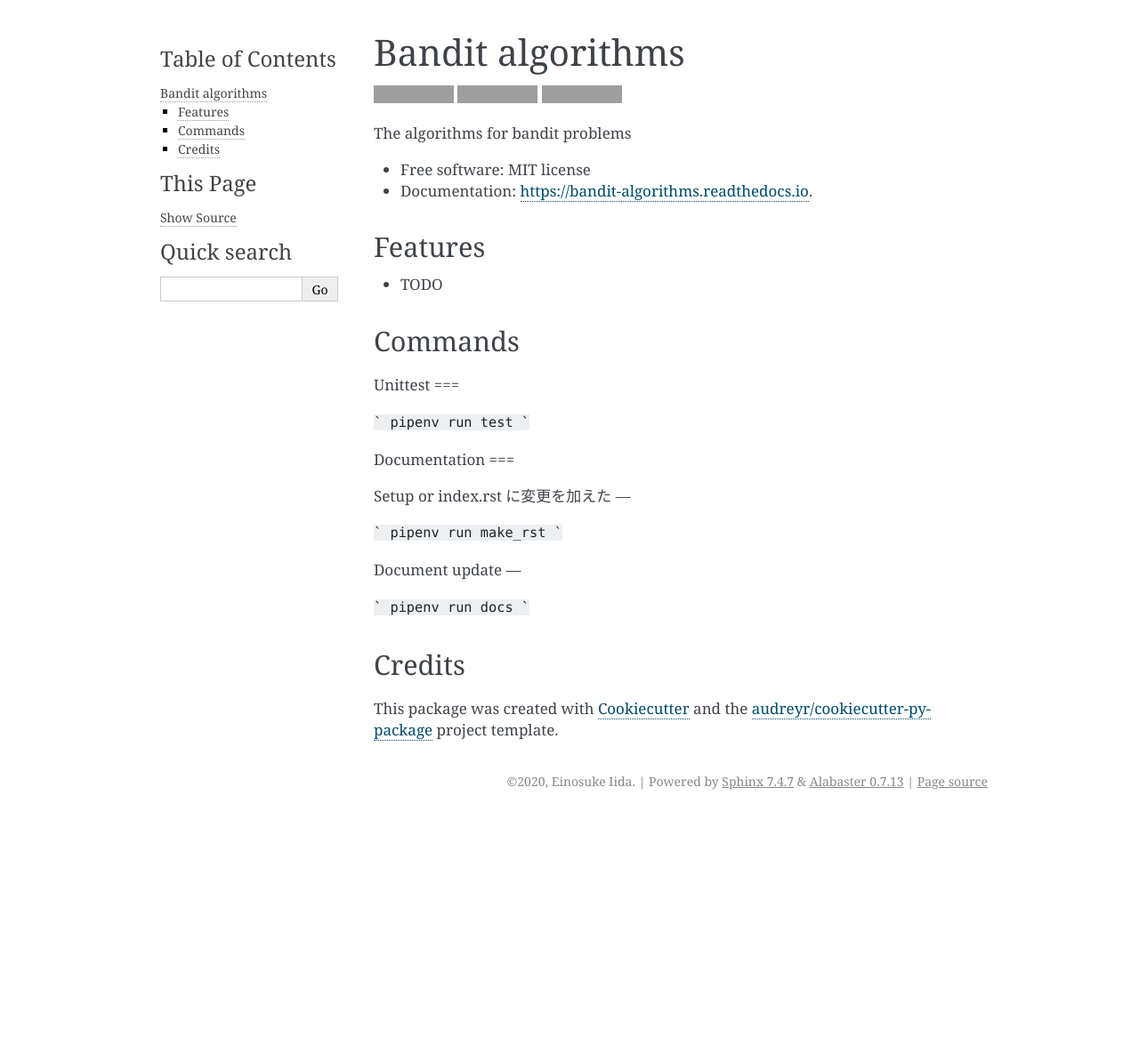
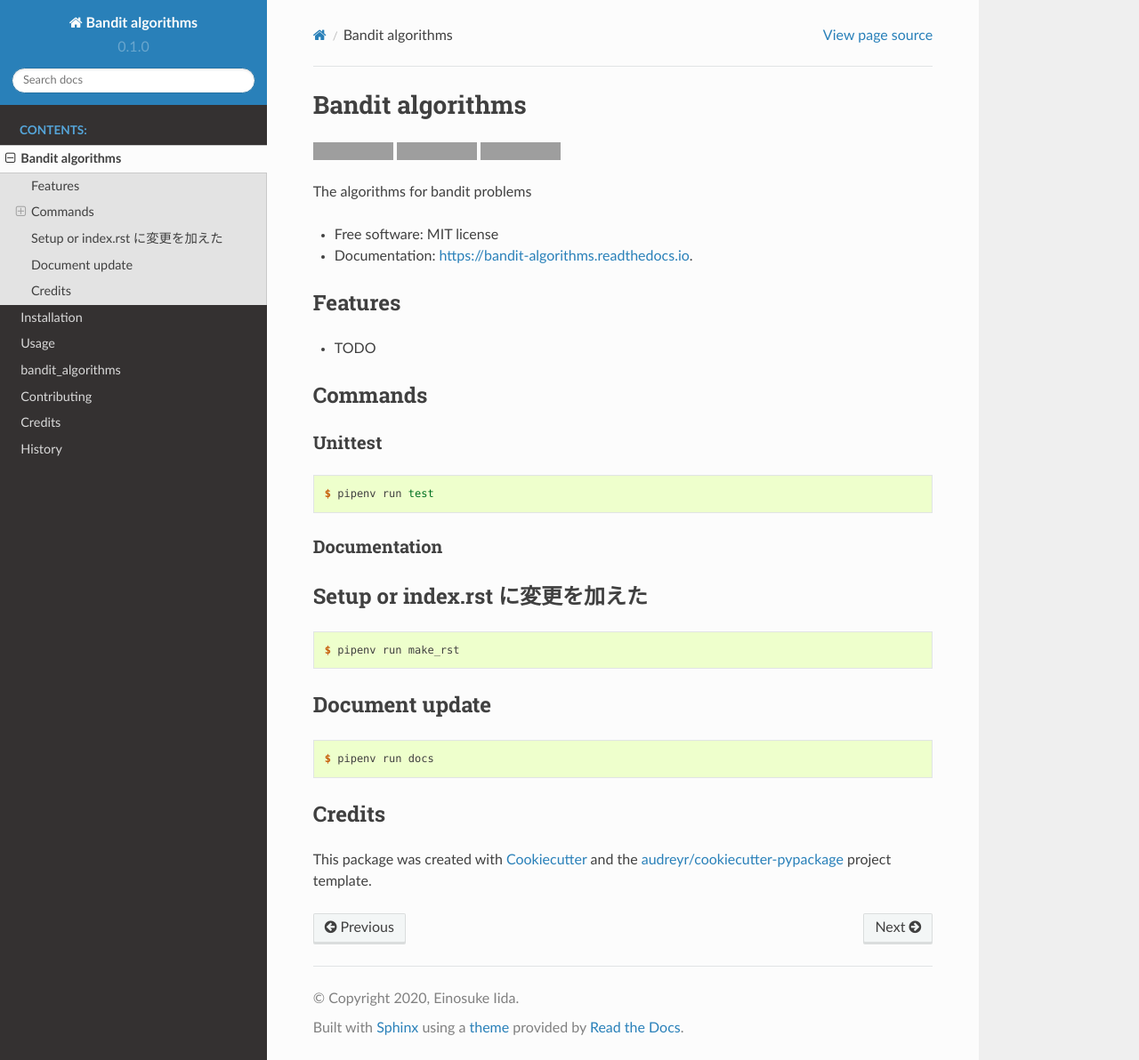
Before and after one commit to kuru-to/bandit_algorithms, a Sphinx documentation site: the page built from docs/readme.rst, in a window 1280 px wide and 1192 px high. Shown: the whole window at 89% size. Built offline with Sphinx 7.4.7 and the Read the Docs theme 2.0.0, drawn with Linux system fonts in a browser that asks for light colours; pages that are not in the unit, such as notebooks, are missing from menus; grey boxes are pictures that could not be loaded.

````diff
--- a/README.rst
+++ b/README.rst
@@ -32,28 +32,25 @@
 --------
 
 Unittest
-===
+========
+.. code-block:: console
 
-```
-pipenv run test
-```
+    $ pipenv run test
 
 Documentation
-===
+========
 
 Setup or index.rst に変更を加えた
----
+--------
+.. code-block:: console
 
-```
-pipenv run make_rst
-```
+    $ pipenv run make_rst
 
 Document update
----
+--------
+.. code-block:: console
 
-```
-pipenv run docs
-```
+    $ pipenv run docs
 
 
 Credits
--- a/docs/conf.py
+++ b/docs/conf.py
@@ -31,7 +31,7 @@
 
 # Add any Sphinx extension module names here, as strings. They can be
 # extensions coming with Sphinx (named 'sphinx.ext.*') or your custom ones.
-extensions = ['sphinx.ext.autodoc', 'sphinx.ext.viewcode']
+extensions = ['sphinx.ext.autodoc', 'sphinx.ext.viewcode', 'sphinx.ext.napoleon']
 
 # Add any paths that contain templates here, relative to this directory.
 templates_path = ['_templates']
@@ -83,7 +83,7 @@
 # The theme to use for HTML and HTML Help pages.  See the documentation for
 # a list of builtin themes.
 #
-html_theme = 'alabaster'
+html_theme = 'sphinx_rtd_theme'
 
 # Theme options are theme-specific and customize the look and feel of a
 # theme further.  For a list of options available for each theme, see the
--- /dev/null
+++ b/docs/modules.rst
@@ -0,0 +1,9 @@
+bandit_algorithms
+=================
+
+.. toctree::
+   :maxdepth: 4
+
+   bandit_algorithms
+   setup
+   tests
````
Also changed, not shown: docs/bandit_algorithms.rst (added, +38 -0 lines), docs/setup.rst (added, +7 -0 lines), docs/tests.rst (added, +38 -0 lines), 8 other files.
